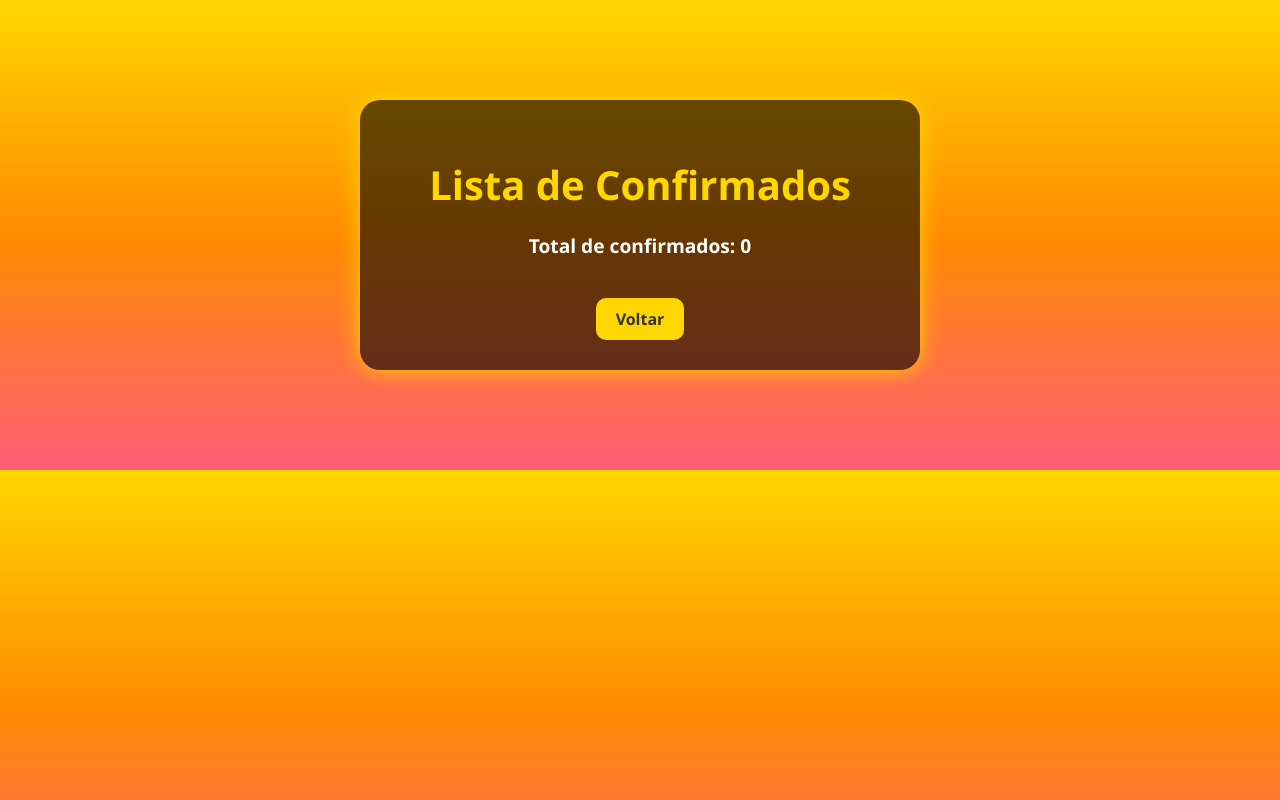
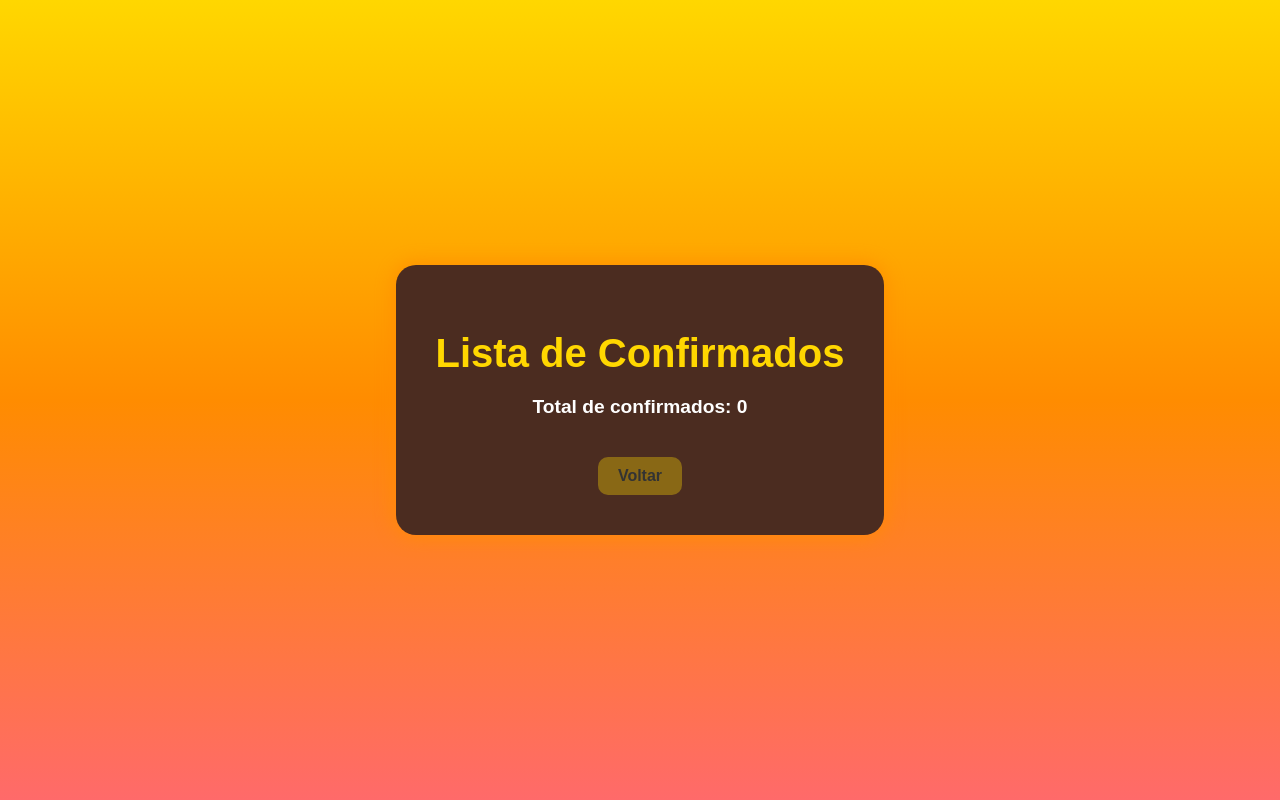
Before and after one commit to Karollayneer/Form-Convidado, a Flask app: page /confirmados in a window 1280 px wide. Run offline with Flask 3, Linux system fonts and the light colour scheme.

Commit message:
bom 1.2
esta melhorando

```diff
--- a/static/style.css
+++ b/static/style.css
@@ -1,21 +1,25 @@
-body {
-    background: linear-gradient(to top, #FF5E78, #FF8C00, #FFD700);
-    font-family: 'Segoe UI', Tahoma, Geneva, Verdana, sans-serif;
+/* Deixa o fundo 100% da altura e corrige duplicação */
+body, html {
     margin: 0;
     padding: 0;
+    min-height: 100vh;
+    background: linear-gradient(to bottom, #FFD700, #FF8C00, #FF6A6A);
+    font-family: 'Arial', sans-serif;
+    display: flex;
+    justify-content: center;
+    align-items: center;
+}
+
+
+.convite {
+    background: #4B2C20;
+    padding: 40px;
+    border-radius: 20px;
+    box-shadow: 0 0 20px #FF8C00;
     color: white;
     text-align: center;
 }
 
-.convite {
-    background-color: rgba(0, 0, 0, 0.6);
-    width: 90%;
-    max-width: 500px;
-    margin: 100px auto;
-    padding: 30px;
-    border-radius: 20px;
-    box-shadow: 0 0 20px #FFD700;
-}
 
 h1 {
     font-size: 2.5em;
@@ -81,7 +85,7 @@ button:hover {
     display: inline-block;
     margin-top: 25px;
     padding: 10px 20px;
-    background-color: #FFD700;
+    background-color: #ffd90058;
     color: black;
     text-decoration: none;
     border-radius: 10px;
```
